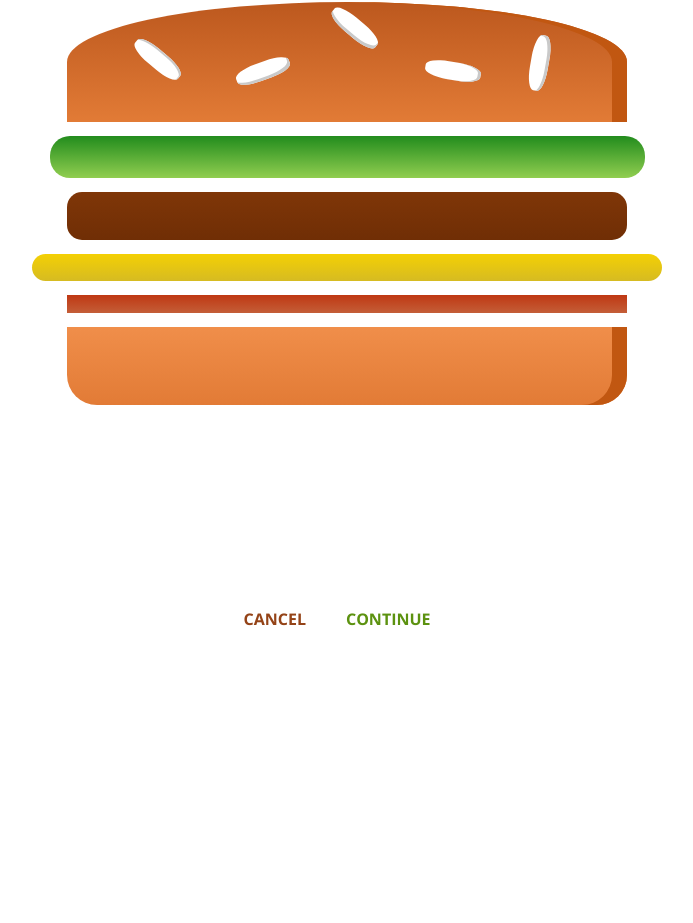
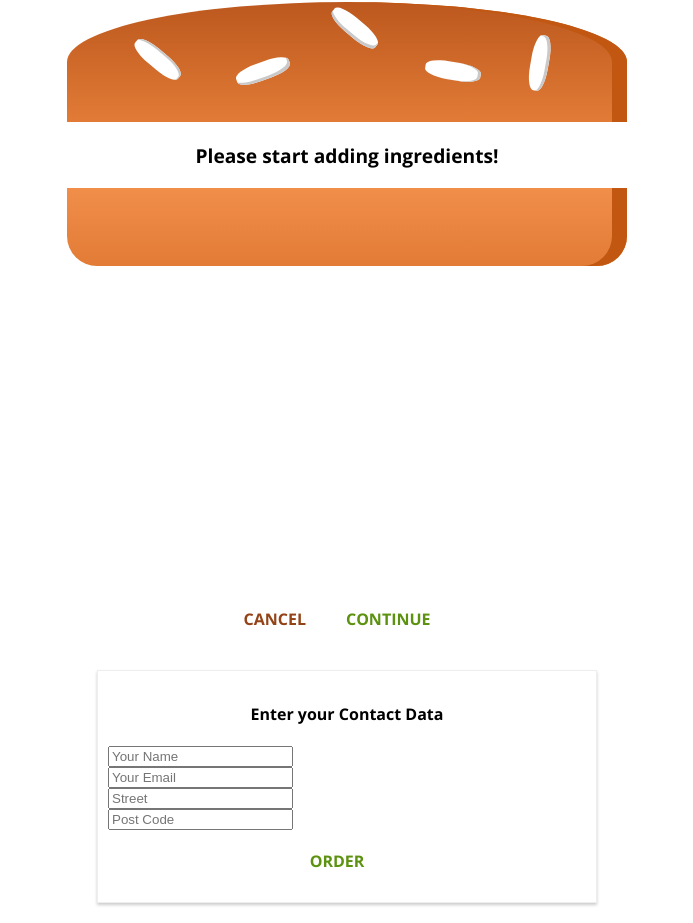
Before and after one commit to By-Tor2114/burgerBuilder, a React (Create React App) app: page /checkout/contact-data in a window 1280 px wide. Shown: the part 148-1071 px from the top of the page, without its empty margins (293-986 px from the left). Before the commit the page ends 800 px from the top, so only its background shows below. Built offline with nearby package versions, Linux system fonts and the light colour scheme.

Commit message:
Adds contact form for completing order

```diff
--- a/src/containers/Checkout/Checkout.jsx
+++ b/src/containers/Checkout/Checkout.jsx
@@ -1,5 +1,8 @@
 import React, { Component } from 'react';
+import { Route } from 'react-router-dom';
+
 import CheckoutSummary from '../../components/Order/CheckoutSummary/CheckoutSummary';
+import ContactData from './ContactData/ContactData';
 
 class Checkout extends Component {
   state = {
@@ -18,7 +21,7 @@
       ingredients[param[0]] = +param[1];
     }
 
-    console.log(ingredients);
+    this.setState({ ingredients });
   }
 
   checkoutCancelledHandler = () => {
@@ -26,7 +29,7 @@
   };
 
   checkoutContinuedHandler = () => {
-    this.props.history.replace('/checkout/customer-data');
+    this.props.history.replace('/checkout/contact-data');
   };
 
   render() {
@@ -38,6 +41,11 @@
           checkoutCancelled={this.checkoutCancelledHandler}
           checkoutContinued={this.checkoutContinuedHandler}
         />
+
+        <Route
+          path={this.props.match.path + '/contact-data'}
+          component={ContactData}
+        />
       </div>
     );
   }
--- /dev/null
+++ b/src/containers/Checkout/ContactData/ContactData.jsx
@@ -0,0 +1,51 @@
+import React, { Component } from 'react';
+import Button from '../../../components/UI/Button/Button';
+import classes from './ContactData.module.css';
+
+class ContactData extends Component {
+  state = {
+    name: '',
+    email: '',
+    address: {
+      street: '',
+      postCode: ''
+    }
+  };
+
+  render() {
+    return (
+      <div className={classes.ContactData}>
+        <h4>Enter your Contact Data</h4>
+        <form>
+          <input
+            className={classes.Input}
+            type="text"
+            name="name"
+            placeholder="Your Name"
+          />
+          <input
+            className={classes.Input}
+            type="email"
+            name="email"
+            placeholder="Your Email"
+          />
+          <input
+            className={classes.Input}
+            type="text"
+            name="street"
+            placeholder="Street"
+          />
+          <input
+            className={classes.Input}
+            type="text"
+            name="postCode"
+            placeholder="Post Code"
+          />
+          <Button buttonType="Success">ORDER</Button>
+        </form>
+      </div>
+    );
+  }
+}
+
+export default ContactData;
--- /dev/null
+++ b/src/containers/Checkout/ContactData/ContactData.module.css
@@ -0,0 +1,19 @@
+.ContactData {
+  margin: 20px auto;
+  width: 80%;
+  text-align: center;
+  box-shadow: 0 2px 3px #ccc;
+  border: 1px solid #eee;
+  padding: 10px;
+  box-sizing: border-box;
+}
+
+.Input {
+  display: block;
+}
+
+@media (min-width: 600px) {
+  .ContactData {
+    width: 500px;
+  }
+}
```
